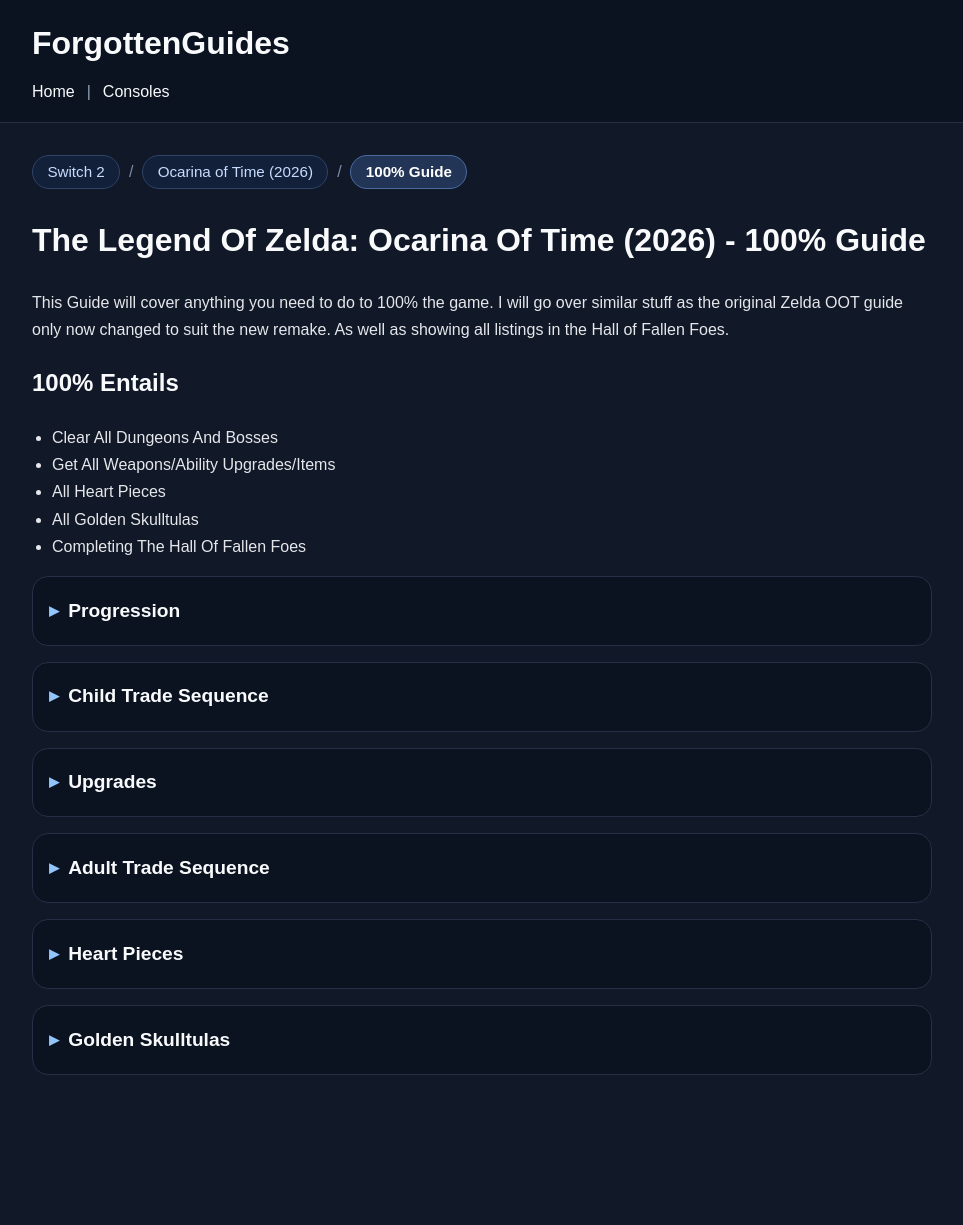
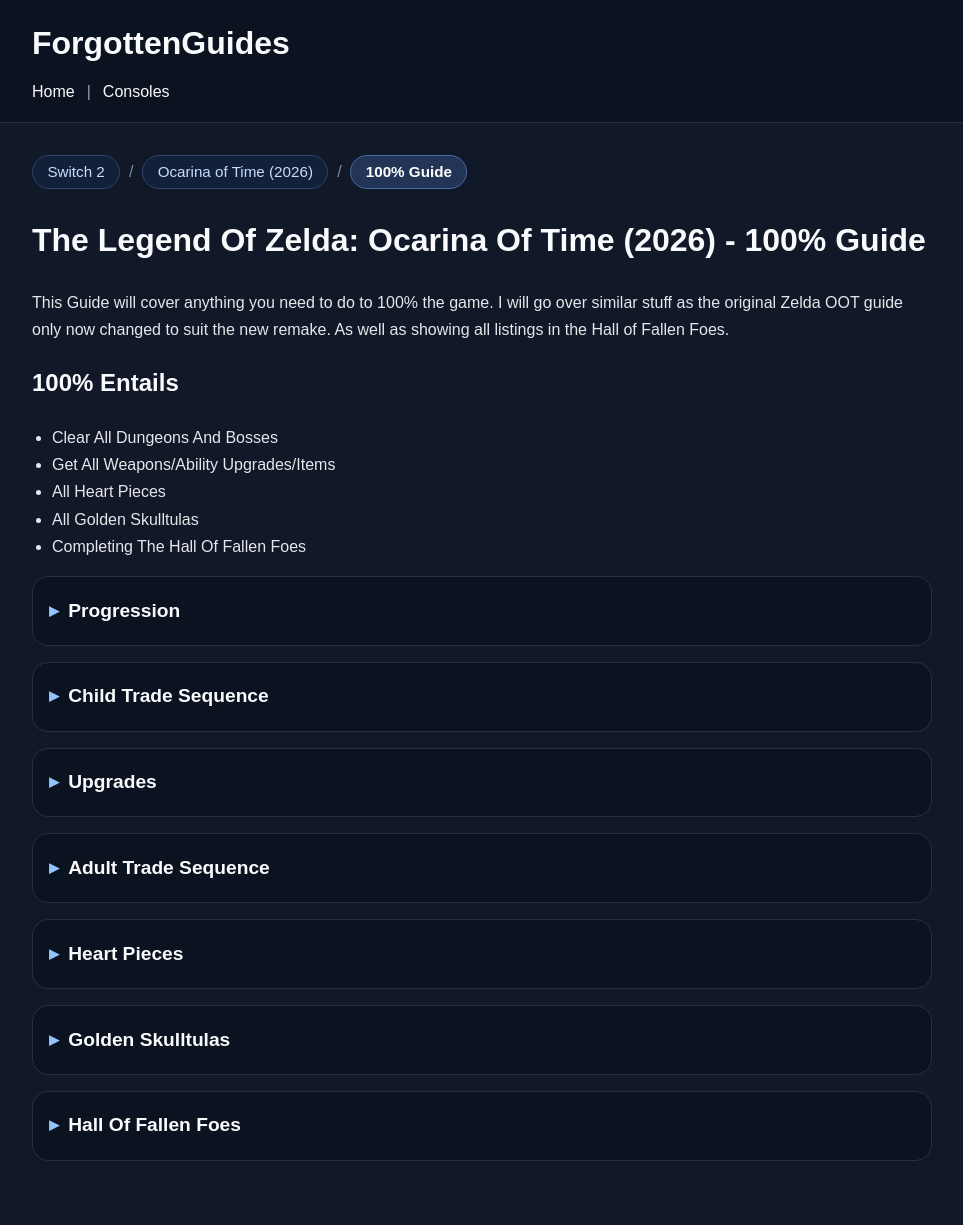
Before and after one commit to ForgottenGem/ForgottenGuides, a Jekyll site: the page built from switch2/oot/100-percent-guideoot2026.md, in a window 1280 px wide. Shown: the whole page, without its empty margins (158-1121 px from the left). Built offline with Jekyll 4.4.1, drawn with Linux system fonts in a browser that asks for light colours; before the commit the page ends 1139 px from its top, so only the background shows below that.

Commit message:
Update 100-percent-guideoot2026.md

```diff
--- a/switch2/oot/100-percent-guideoot2026.md
+++ b/switch2/oot/100-percent-guideoot2026.md
@@ -3544,11 +3544,15 @@ This Guide will cover anything you need to do to 100% the game. I will go over s
           </li>
         </ul>
       </details>
+    </li>
+  </ul>
+</details>
 
 
 <details class="guide-section">
   <summary>Hall Of Fallen Foes</summary>
         <ul>
+          <li>
           <div class="box-art-carousel">
           <button class="carousel-btn" onclick="changeBoxArt(-1)">‹</button>
           <figure class="image-block">
@@ -3593,5 +3597,6 @@ This Guide will cover anything you need to do to 100% the game. I will go over s
           <p>
           Some enemies I miss are the purple leever which you get by killing leevers over and over in the Evil Desert Colossus, the fake doors in Fire Temple I sometimes forget. When It comes to the 3 Owl Statue Boss Rushes just practice and do your best you'll get them done.
           </p>
+    </li>
   </ul>
 </details>
```
